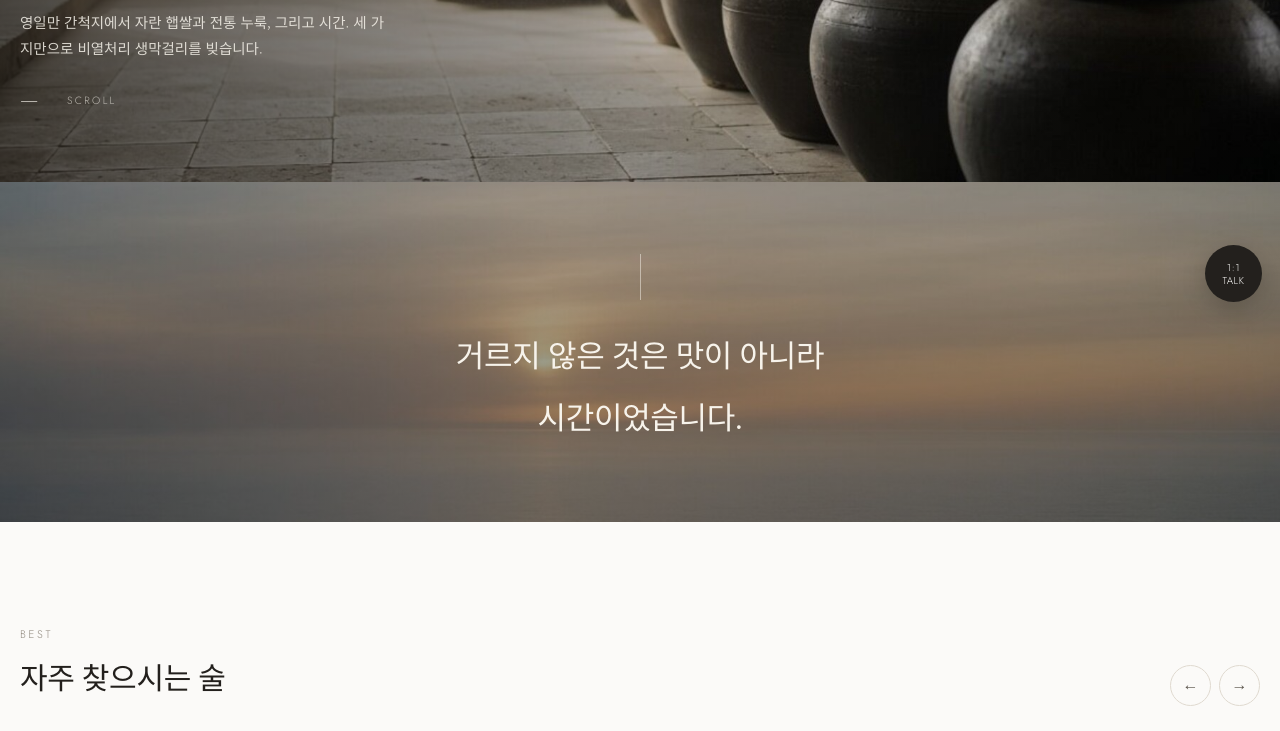
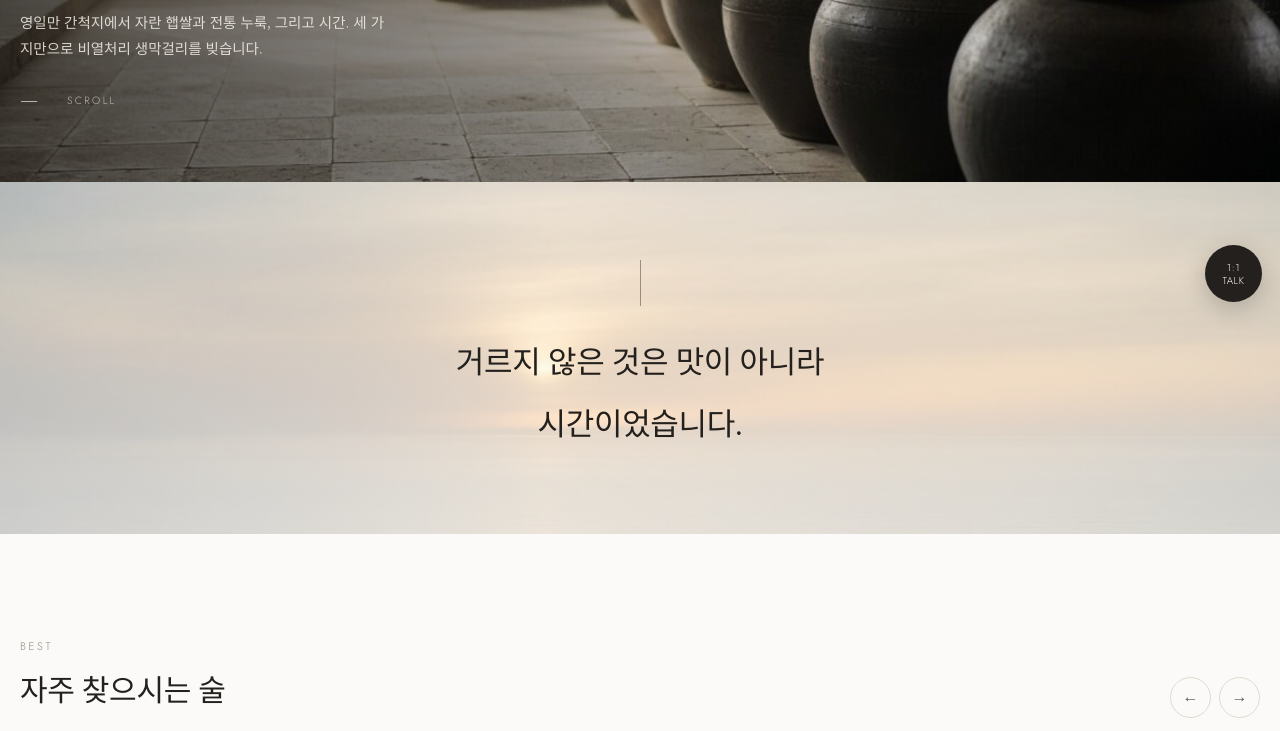
Before and after one commit to mio-modu/whisket, a plain HTML site: page index.html in a window 1280 px wide. Shown: the part 480-1211 px from the top of the page. Drawn offline with Linux system fonts and the light colour scheme.

Commit message:
선언 밴드 명도 반전
일출 사진이 어두운 오버레이에 눌려 회색으로 보이던 문제를 수정.
밝은 베일과 먹색 글자로 바꿔 사진의 색을 살림.

Co-Authored-By: Claude Opus 5 <noreply@anthropic.com>
Claude-Session: https://claude.ai/code/session_01VSqSmZvcJ1qDnYJt9oAMa1

```diff
--- a/index.html
+++ b/index.html
@@ -87,11 +87,12 @@ h1,h2,h3{font-family:var(--font-d);font-weight:300;text-wrap:balance;margin:0;le
 @keyframes cue{50%{transform:scaleX(.38);transform-origin:left}}
 @media(prefers-reduced-motion:reduce){.cue i{animation:none}}
 
-.decl{min-height:clamp(320px,42vh,420px);text-align:center}
-.decl::after{content:"";position:absolute;inset:0;background:linear-gradient(180deg,rgba(26,28,32,.34),rgba(26,28,32,.52))}
+.decl{min-height:clamp(340px,44vh,440px);text-align:center;background:#DCE2E6}
+.decl::after{content:"";position:absolute;inset:0;background:linear-gradient(180deg,rgba(252,250,246,.42),rgba(252,250,246,.70))}
 .decl .bleed-in{padding-block:clamp(48px,6vw,72px)}
-.decl h2{font-size:clamp(20px,2.7vw,31px);line-height:2}
-.decl .rule{width:1px;height:46px;background:rgba(247,243,235,.5);margin:0 auto 26px}
+.decl h2{font-size:clamp(20px,2.7vw,31px);line-height:2;color:#23201D}
+.decl p.lbl{color:rgba(35,32,29,.55)}
+.decl .rule{width:1px;height:46px;background:rgba(35,32,29,.42);margin:0 auto 26px}
 
 .pair{min-height:clamp(400px,52vh,520px)}
 .pair>img{object-position:28% 50%}
```
